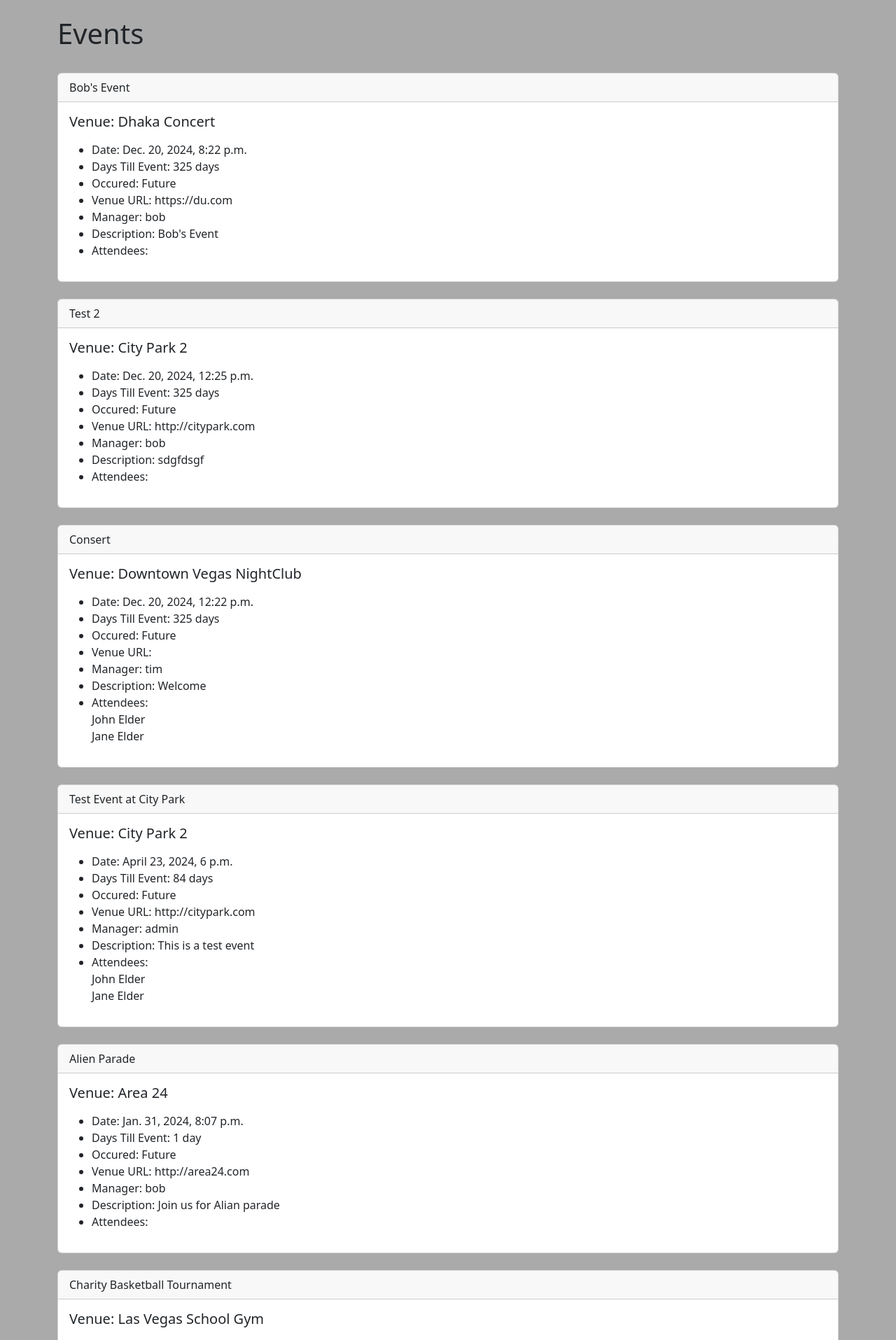
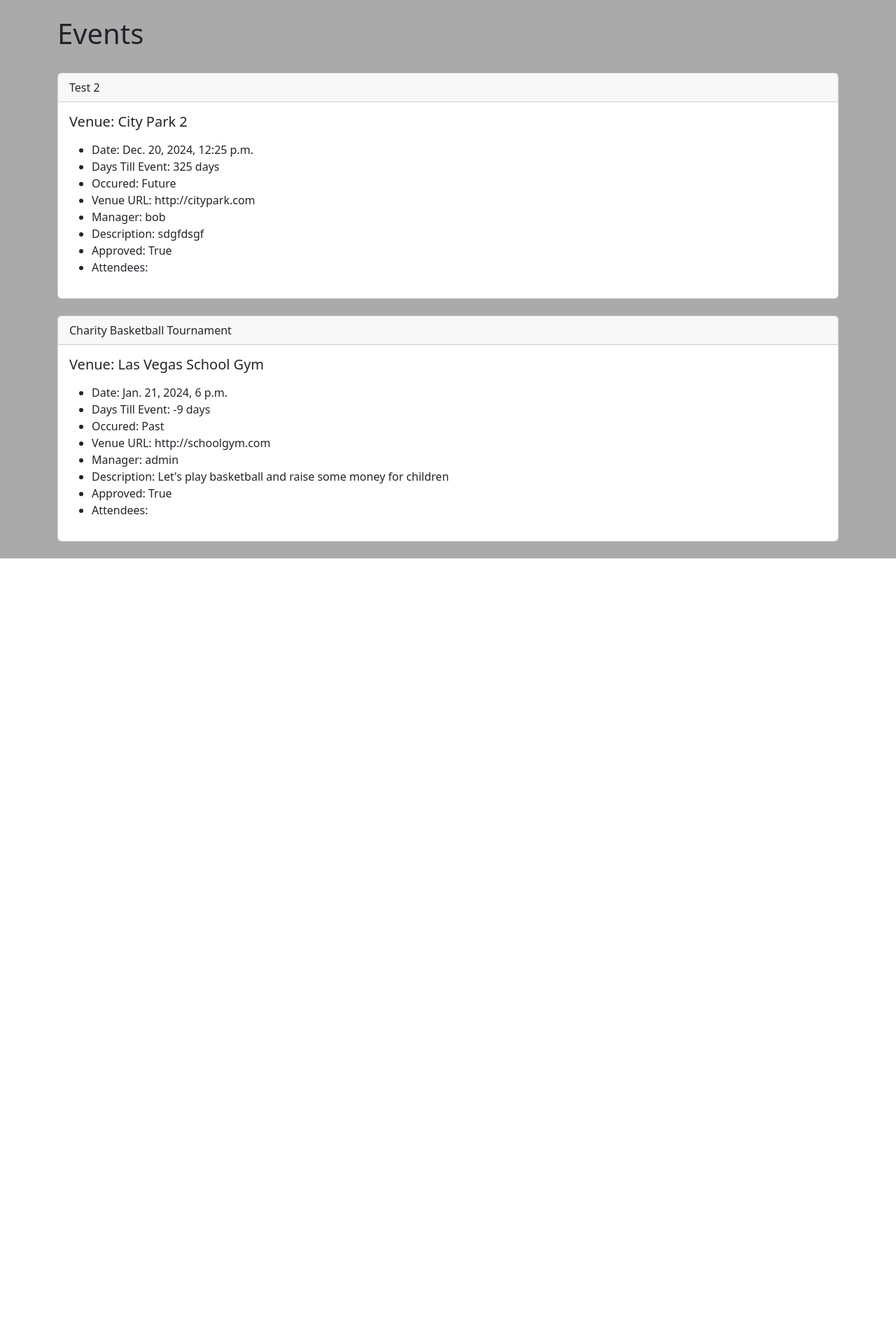
Before and after one commit to tharnob/django_practice_wednesdays, a Django app: page /events/ in a window 1280 px wide. Shown: the part 56-1971 px from the top of the page at 70% size. After the commit the page ends 854 px from the top, so only its background shows below. Run offline with Django 5.2, Linux system fonts and the light colour scheme; data comes from the database, SQL or seed files in the repository; both versions use the stored data as it was after the commit.

Commit message:
Event Approval With Checkbox In Admin Page

```diff
--- a/myclub_website/events/admin.py
+++ b/myclub_website/events/admin.py
@@ -22,7 +22,7 @@
 
 
 class EventAdmin(admin.ModelAdmin):
-    fields = (('name', 'venue'), 'event_date', 'description', 'manager')
+    fields = (('name', 'venue'), 'event_date', 'description', 'manager', 'approved')
     list_display = ('name', 'event_date', 'venue')
     list_filter = ('event_date', 'venue')
     ordering = ('event_date',)
--- a/myclub_website/events/models.py
+++ b/myclub_website/events/models.py
@@ -36,6 +36,7 @@
     manager = models.ForeignKey(User, blank=True, null=True, on_delete=models.SET_NULL)
     description = models.TextField(blank=True)
     attendees = models.ManyToManyField(MyClubUser, blank=True)
+    approved = models.BooleanField(default=False)
 
     def __str__(self):
         return self.name
--- a/myclub_website/events/templates/event_list.html
+++ b/myclub_website/events/templates/event_list.html
@@ -12,7 +12,7 @@
 <br>
 
 {% for event in event_list %}
-
+{% if event.approved %}
 
 <div class="card">
     <div class="card-header">
@@ -29,6 +29,7 @@
             <li>Venue URL: {{ event.venue.web }}</li>
             <li>Manager: {{ event.manager }}</li>
             <li>Description: {{ event.description }}</li>
+            <li>Approved: {{ event.approved }}</li>
             <li>Attendees:<br>
                 {% for user in event.attendees.all %}
                      {{ user }} <br>
@@ -52,6 +53,8 @@
 
 <br>
 
+{% endif %}
+
 {% endfor %}
 
 
```
Also changed, not shown: myclub_website/db.sqlite3, myclub_website/events/migrations/0006_event_approved.py (added).
